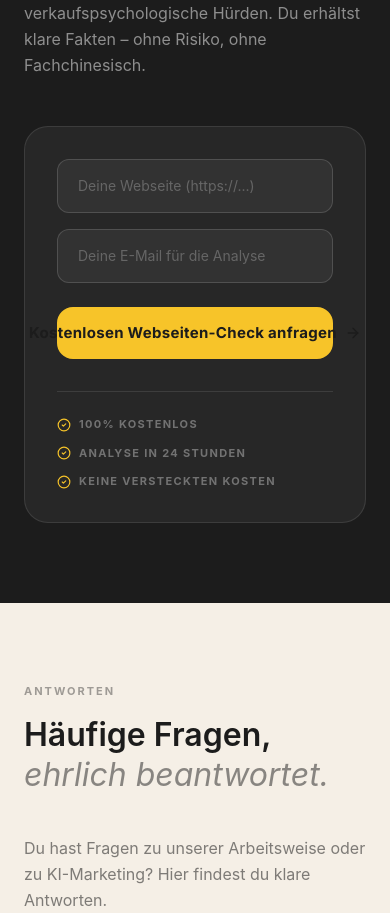
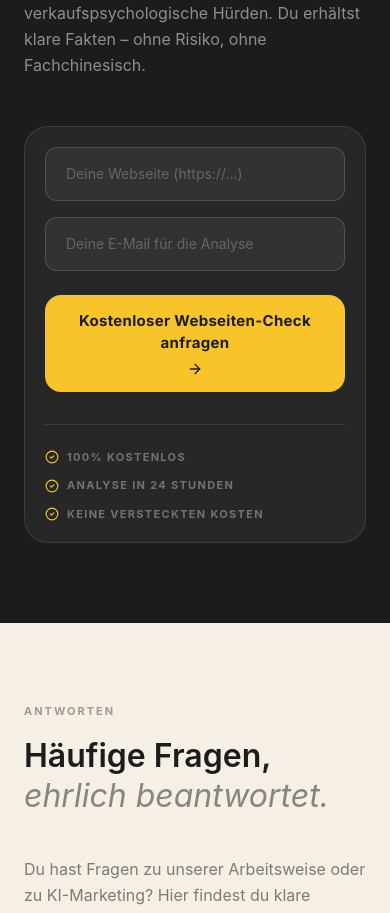
Before and after one commit to brainstormandi/brainstorm-ki-marketingagentur, a Next.js app: page / in a window 390 px wide. Shown: the part 9960-10873 px from the top of the page. Built offline with nearby package versions, Linux system fonts and the light colour scheme.

Commit message:
fix(ui): update header contact link, add mobile menu contact, and fix webseiten-check button overflow

```diff
--- a/app/components/LeadMagnet.tsx
+++ b/app/components/LeadMagnet.tsx
@@ -56,7 +56,7 @@ const LeadMagnet = () => {
                                 <p className="font-[var(--font-inter)] text-white/60 text-sm">Wir haben deine Daten erhalten und melden uns in Kürze mit deiner Analyse.</p>
                             </div>
                         ) : (
-                            <form className="bg-white/5 border border-white/10 p-8 md:p-10 rounded-3xl" onSubmit={handleSubmit}>
+                            <form className="bg-white/5 border border-white/10 p-5 sm:p-8 md:p-10 rounded-3xl" onSubmit={handleSubmit}>
                                 <div className="space-y-4 mb-6">
                                     <input
                                         type="url" value={url} onChange={(e) => setUrl(e.target.value)}
@@ -69,10 +69,10 @@ const LeadMagnet = () => {
                                         className="w-full bg-white/5 border border-white/15 text-white px-5 py-4 outline-none placeholder:text-white/25 font-[var(--font-inter)] text-sm focus:border-[#F7C429] transition-colors rounded-xl"
                                     />
                                 </div>
-                                <button disabled={isSubmitting} type="submit" className="w-full btn-primary text-[15px] xl:text-[17px] py-4 px-6 flex justify-center items-center gap-2 disabled:opacity-60 whitespace-normal sm:whitespace-nowrap">
+                                <button disabled={isSubmitting} type="submit" className="w-full btn-primary text-sm sm:text-base py-4 px-6 flex justify-center items-center gap-2 disabled:opacity-60 !whitespace-normal">
                                     {isSubmitting ? <Loader2 className="w-4 h-4 animate-spin" /> : (
-                                        <span className="flex items-center gap-2">
-                                            <span>Kostenlosen Webseiten-Check anfragen</span> <ArrowRight className="w-4 h-4 shrink-0" />
+                                        <span className="flex items-center justify-center gap-2 flex-wrap text-center">
+                                            <span className="text-center">Kostenloser Webseiten-Check anfragen</span> <ArrowRight className="w-4 h-4 shrink-0" />
                                         </span>
                                     )}
                                 </button>
--- a/app/components/Navbar.tsx
+++ b/app/components/Navbar.tsx
@@ -2,7 +2,7 @@
 import React, { useState } from 'react';
 import Link from 'next/link';
 import Image from 'next/image';
-import { Menu, X, ArrowUpRight } from 'lucide-react';
+import { Menu, X } from 'lucide-react';
 import { CONTACT_INFO } from '../constants';
 
 interface NavbarProps {
@@ -68,14 +68,12 @@ const Navbar = ({ theme = 'light' }: NavbarProps) => {
 
                         {/* Call to Action */}
                         <div className="hidden sm:flex items-center">
-                            <a
-                                href={CONTACT_INFO.calendly}
-                                target="_blank"
-                                rel="noopener noreferrer"
+                            <Link
+                                href="/#contact"
                                 className="btn-primary py-2 px-6 text-[15px] xl:text-[17px] whitespace-nowrap"
                             >
-                                Erstgespräch
-                            </a>
+                                Kontakt
+                            </Link>
                         </div>
 
                         {/* Hamburger menu */}
@@ -143,6 +141,13 @@ const Navbar = ({ theme = 'light' }: NavbarProps) => {
                                     {item.name}
                                 </Link>
                             ))}
+                            <Link
+                                href="/#contact"
+                                onClick={() => setIsMobileMenuOpen(false)}
+                                className="font-[var(--font-vollkorn)] font-semibold text-2xl tracking-tight text-[#1C1C1C] hover:text-[#F7C429] hover:translate-x-1 transition-all cursor-pointer"
+                            >
+                                Kontakt
+                            </Link>
                         </div>
 
                         {/* Contact Info (email & phone links) - Enlarged size */}
```
